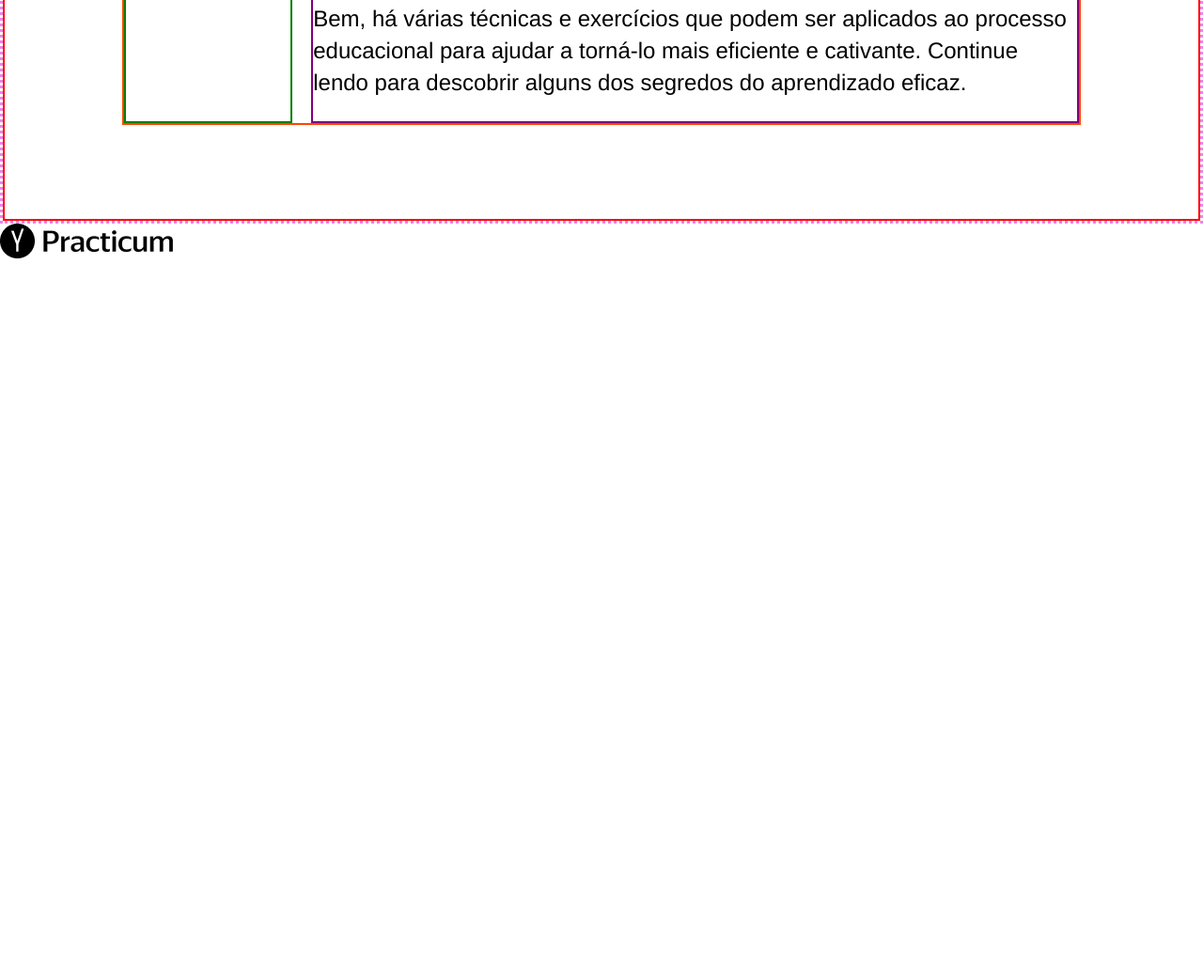
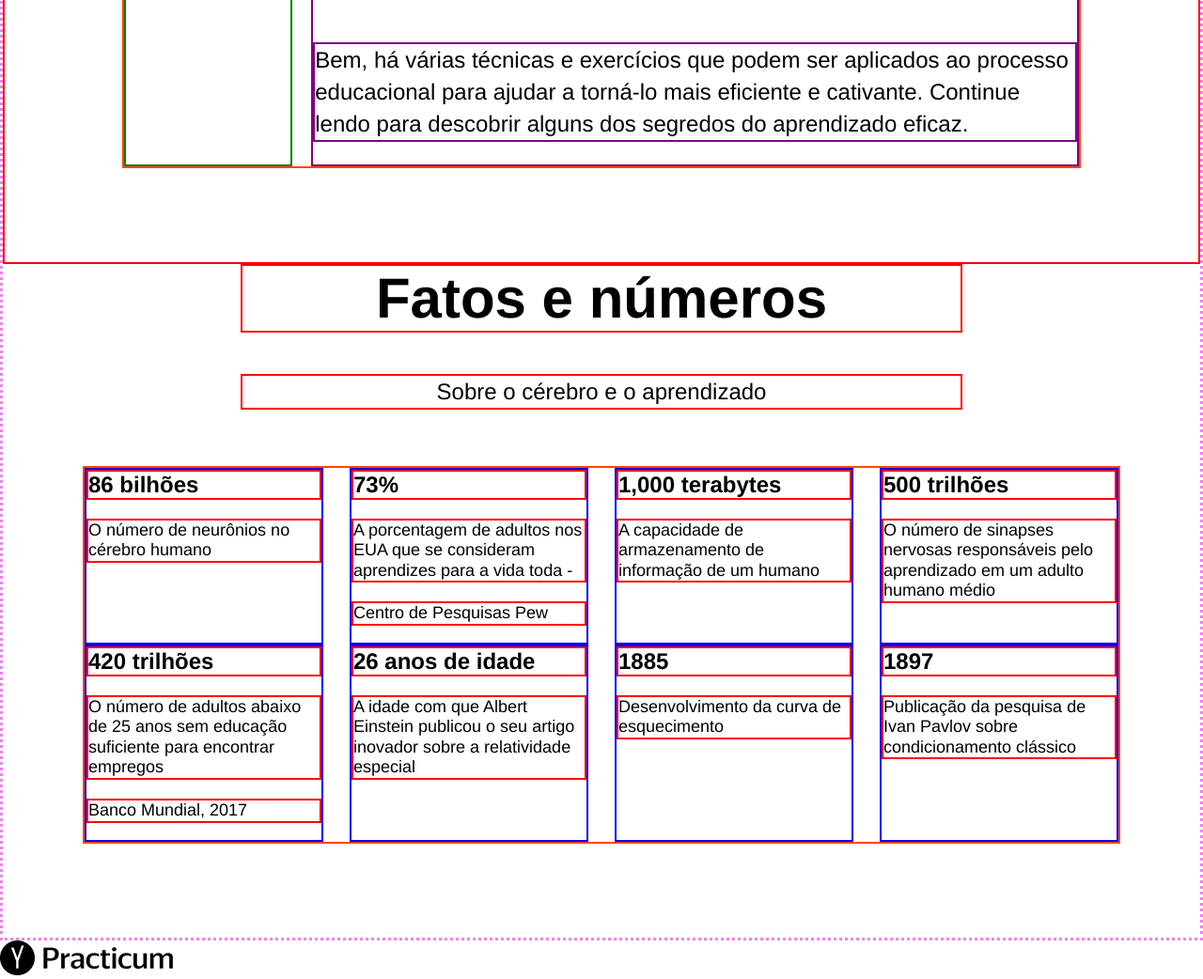
Before and after one commit to elionayhaddad/web_project_1_ptbr, a plain HTML site: page index.html in a window 1280 px wide. Shown: the part 1360-2402 px from the top of the page at 94% size. Before the commit the page ends 1639 px from the top, so only its background shows below. Drawn offline with nearby package versions, Linux system fonts and the light colour scheme.

Commit message:
builds second section (digits)

```diff
--- a/index.html
+++ b/index.html
@@ -32,7 +32,9 @@
         <section class="description">
           <div class="two-columns">
             <h3 class="two-columns__brief">
-              <a>O maior problema da educação</a>
+              <a class="two-columns__brief" href="$"
+                >O maior problema da educação</a
+              >
             </h3>
             <div class="two-columns__main-text">
               <p class="two-columns__paragraph">
@@ -64,9 +66,56 @@
             </div>
           </div>
         </section>
-        <section class="digits"></section>
+        <section class="digits">
+          <h2 class="section-title">Fatos e números</h2>
+          <h3 class="section-subtitle">Sobre o cérebro e o aprendizado</h3>
+          <div class="table">
+            <div class="table__cell">
+              <h4 class="table__heading">86 bilhões</h4>
+              <p class="table__text">O número de neurônios no cérebro humano</p>
+            </div>
+            <div class="table__cell">
+              <h4 class="table__heading">73%</h4>
+              <p class="table__text">
+                A porcentagem de adultos nos EUA que se consideram aprendizes
+                para a vida toda -
+                <p class="table__text">Centro de Pesquisas Pew</p>
+              </p>
+            </div>
+            <div class="table__cell">
+              <h4 class="table__heading">1,000 terabytes</h4>
+              <p class="table__text">A capacidade de armazenamento de informação de um humano</p>
+            </div>
+            <div class="table__cell">
+              <h4 class="table__heading">500 trilhões </h4>
+              <p class="table__text">O número de sinapses nervosas responsáveis
+              pelo aprendizado em um adulto humano médio</p>
+            </div>
+            <div class="table__cell">
+              <h4 class="table__heading">420 trilhões</h4>
+              <p class="table__text">O número de adultos abaixo de 25 anos sem educação
+              suficiente para encontrar empregos
+                <p class="table__text">Banco Mundial, 2017</p></p>
+            </div>
+            <div class="table__cell">
+              <h4 class="table__heading">26 anos de idade </h4>
+              <p class="table__text">A idade com que Albert Einstein publicou o
+              seu artigo inovador sobre a relatividade especial</p>
+            </div>
+            <div class="table__cell">
+              <h4 class="table__heading">1885</h4>
+              <p class="table__text">Desenvolvimento da curva de esquecimento</p>
+            </div>
+            <div class="table__cell">
+              <h4 class="table__heading">1897</h4>
+              <p class="table__text">Publicação da pesquisa de Ivan Pavlov sobre condicionamento clássico</p>
+            </div>
+          </div>
+        </section>
 
-        <section class="feynman"></section>
+        <section class="feynman">
+          <h2></h2>
+        </section>
 
         <section class="kaufman"></section>
       </main>
--- a/styles/style.css
+++ b/styles/style.css
@@ -46,6 +46,10 @@
   font-size: 18px;
   font-weight: normal;
 }
+.header__link {
+  color: #2f80ed;
+  text-decoration: none;
+}
 .header__main-illustration {
   width: 756px;
   height: 608px;
@@ -86,6 +90,8 @@
   line-height: 1.2;
   font-size: 18px;
   font-weight: normal;
+  text-decoration: none;
+  color: #2f80ed;
   border: 2px solid green;
 }
 .two-columns__main-text {
@@ -93,18 +99,70 @@
   min-width: 784px;
   display: flex;
   flex-direction: column;
-  justify-content: space-between;
   border: 2px solid purple;
 }
 .two-columns__paragraph {
   line-height: 34px;
   font-size: 24px;
   font-weight: normal;
+  border: 2px solid purple;
 }
 .two-columns__span-accent {
   line-height: 34px;
   font-size: 24px;
   font-weight: bold;
+}
+.digits {
+  display: flex;
+  flex-direction: column;
+  margin-bottom: 100px;
+}
+.section-title {
+  width: 60%;
+  margin: 0 0 20px;
+  text-align: center;
+  align-self: center;
+  line-height: 1.15;
+  font-size: 60px;
+  font-weight: bold;
+  border: 2px solid red;
+}
+.section-subtitle {
+  width: 60%;
+  margin-bottom: 60px;
+  text-align: center;
+  align-self: center;
+  line-height: 34px;
+  font-size: 24px;
+  font-weight: normal;
+  border: 2px solid red;
+}
+.table {
+  margin: auto;
+  width: 1100px;
+  display: flex;
+  justify-content: space-between;
+  flex-wrap: wrap;
+  border: 2px solid orangered;
+}
+.table__cell {
+  width: 250px;
+  border: 2px solid blue;
+}
+.table__heading {
+  margin-top: 0;
+  margin-bottom: 20px;
+  line-height: 1.15;
+  font-size: 24px;
+  font-weight: bold;
+  border: 2px solid red;
+}
+.table__text {
+  margin-top: 20px;
+  line-height: 1.2;
+  font-size: 18px;
+  font-weight: normal;
+  border: 2px solid red;
 }
 /* here we have two examples of selectors in order to remind you how to set styles for elements */
 .header__square-pic {
```
